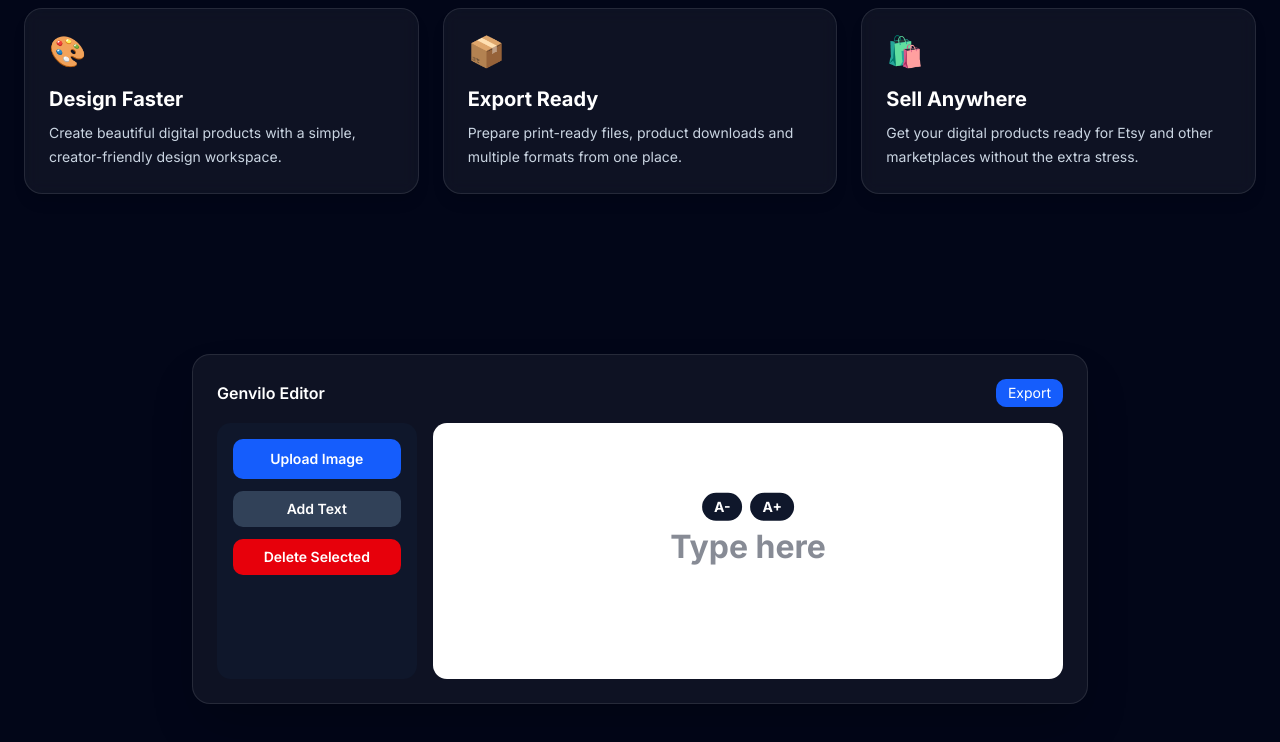
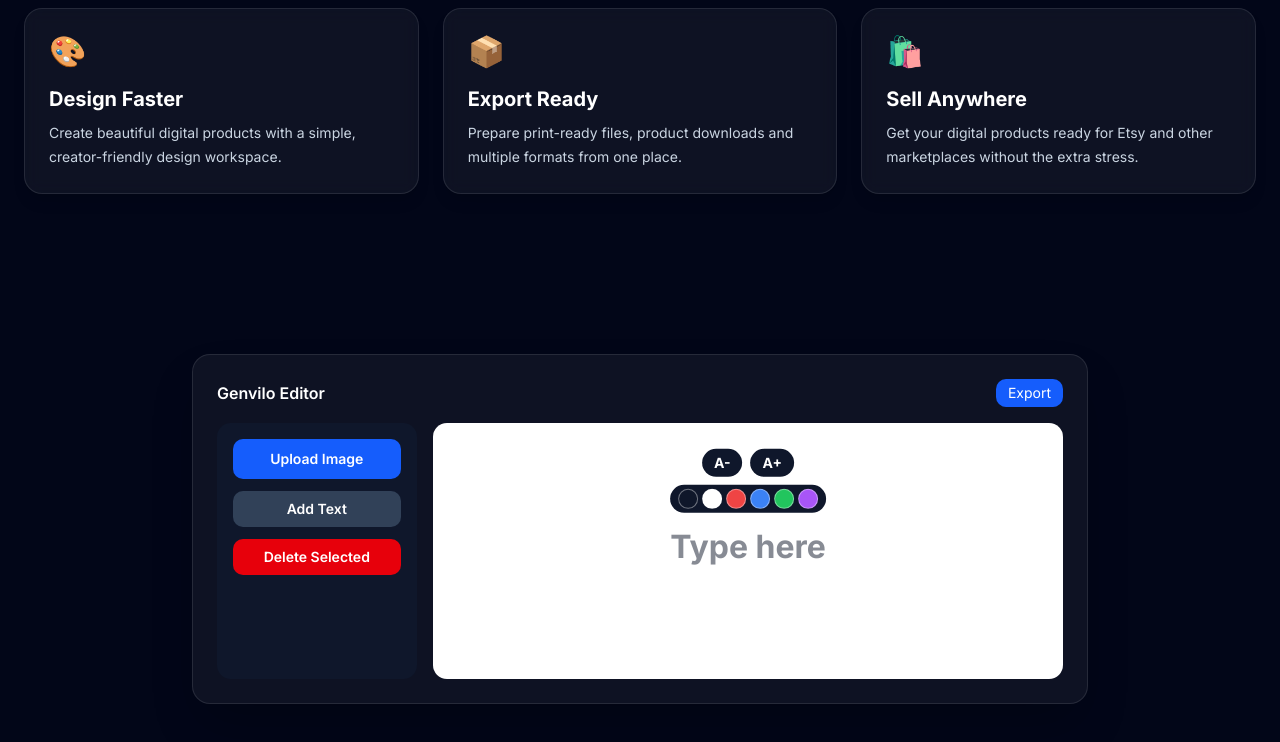
Before and after one commit to Stewey95/yourdesign, a Next.js app: page / in a window 1280 px wide. Both pictures are taken after a click on the button "Add Text". Shown: the part 611-1353 px from the top of the page. Built offline with nearby package versions, Linux system fonts and the light colour scheme.

Commit message:
Add text colour controls

```diff
--- a/components/EditorPreview.tsx
+++ b/components/EditorPreview.tsx
@@ -7,7 +7,23 @@ type Size = { width: number; height: number };
 
 type DesignItem =
   | { id: string; type: "image"; src: string; position: Position; size: Size }
-  | { id: string; type: "text"; value: string; position: Position; fontSize: number };
+  | {
+      id: string;
+      type: "text";
+      value: string;
+      position: Position;
+      fontSize: number;
+      color: string;
+    };
+
+const textColors = [
+  "#0f172a",
+  "#ffffff",
+  "#ef4444",
+  "#3b82f6",
+  "#22c55e",
+  "#a855f7",
+];
 
 export default function EditorPreview() {
   const [items, setItems] = useState<DesignItem[]>([]);
@@ -48,6 +64,14 @@ export default function EditorPreview() {
     );
   };
 
+  const changeTextColor = (id: string, color: string) => {
+    setItems((currentItems) =>
+      currentItems.map((item) =>
+        item.id === id && item.type === "text" ? { ...item, color } : item
+      )
+    );
+  };
+
   const handleImageUpload = (event: React.ChangeEvent<HTMLInputElement>) => {
     const file = event.target.files?.[0];
     if (!file) return;
@@ -80,6 +104,7 @@ export default function EditorPreview() {
         y: canvasHeight / 2,
       },
       fontSize: 32,
+      color: "#0f172a",
     };
 
     setItems((currentItems) => [...currentItems, newText]);
@@ -349,7 +374,8 @@ export default function EditorPreview() {
               {item.type === "text" && (
                 <div className="relative">
                   {selectedItemId === item.id && (
-                    <div className="absolute -top-9 left-1/2 z-10 hidden -translate-x-1/2 gap-2 md:flex">
+                    <div className="absolute -top-20 left-1/2 z-10 hidden -translate-x-1/2 flex-col items-center gap-2 md:flex">
+                      <div className="flex gap-2">
                         <button
                           type="button"
                           onPointerDown={(e) => e.stopPropagation()}
@@ -366,6 +392,20 @@ export default function EditorPreview() {
                         >
                           A+
                         </button>
+                      </div>
+
+                      <div className="flex gap-1 rounded-full bg-slate-900 px-2 py-1">
+                        {textColors.map((color) => (
+                          <button
+                            key={color}
+                            type="button"
+                            onPointerDown={(e) => e.stopPropagation()}
+                            onClick={() => changeTextColor(item.id, color)}
+                            className="h-5 w-5 rounded-full border border-white/40"
+                            style={{ backgroundColor: color }}
+                          />
+                        ))}
+                      </div>
                     </div>
                   )}
 
@@ -401,9 +441,10 @@ export default function EditorPreview() {
                       }}
                       placeholder="Type here"
                       rows={1}
-                      className="min-h-[1.2em] w-auto resize-none overflow-visible whitespace-pre-wrap bg-transparent text-center font-bold text-slate-900 outline-none touch-none"
+                      className="min-h-[1.2em] w-auto resize-none overflow-visible whitespace-pre-wrap bg-transparent text-center font-bold outline-none touch-none"
                       style={{
                         fontSize: item.fontSize,
+                        color: item.color,
                         lineHeight: 1.15,
                         touchAction: "none",
                         width: `${Math.max((item.value || "Type here").length + 1, 9)}ch`,
@@ -423,9 +464,10 @@ export default function EditorPreview() {
 
                         setSelectedItemId(item.id);
                       }}
-                      className="cursor-move select-none whitespace-pre-wrap text-center font-bold text-slate-900 touch-none"
+                      className="cursor-move select-none whitespace-pre-wrap text-center font-bold touch-none"
                       style={{
                         fontSize: item.fontSize,
+                        color: item.color,
                         lineHeight: 1.15,
                         touchAction: "none",
                       }}
```
Lines whose indentation alone changed are shown as unchanged.
